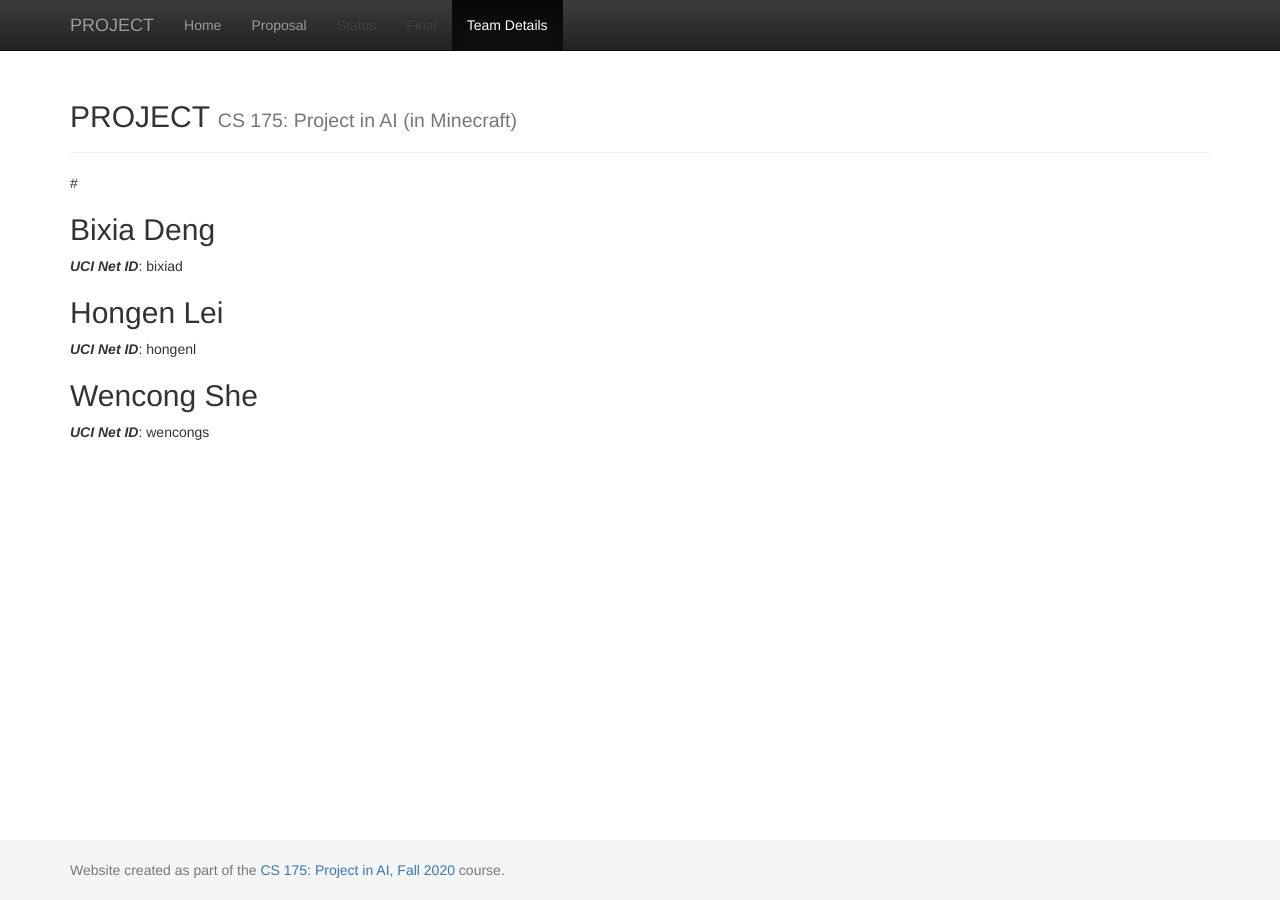
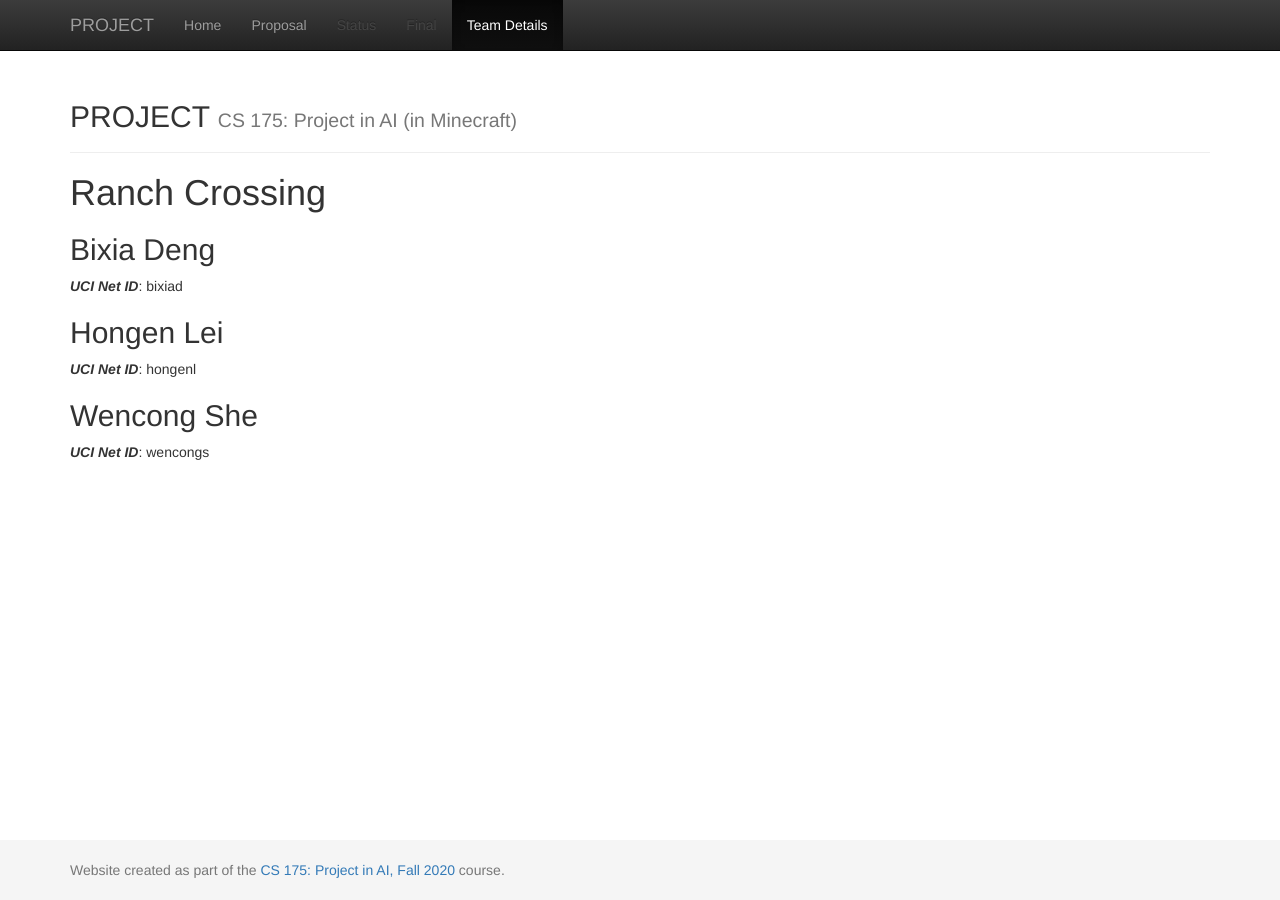
Before and after one commit to bikaylee/Jump-Jump, a Jekyll site: the page built from docs/team.md, in a window 1280 px wide. Built offline with Jekyll 4.4.1, drawn with Linux system fonts in a browser that asks for light colours.

Commit message:
Update team.md

```diff
--- a/docs/team.md
+++ b/docs/team.md
@@ -3,7 +3,7 @@ layout: default
 title:  Team
 ---
 
-# {{ Ranch Crossing }}
+# Ranch Crossing
 
 
 ## Bixia Deng
```
